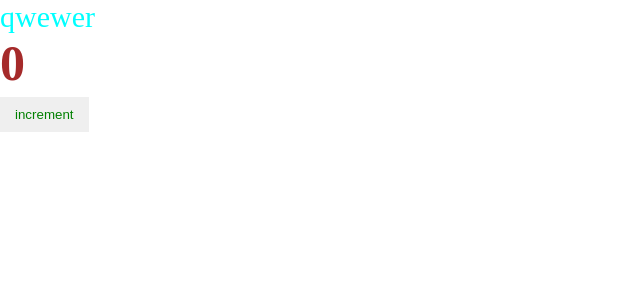
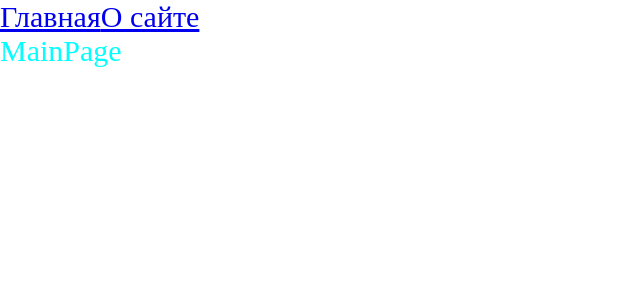
Before and after one commit to Denis227U/ulby_project, a React app: page / in a window 1280 px wide. Shown: the top 300 px of the page, without its empty margins (0-640 px from the left). Built offline with nearby package versions, Linux system fonts and the light colour scheme.

Commit message:
6. Routing. Code spliting. Lazy suspence

```diff
--- a/package.json
+++ b/package.json
@@ -16,6 +16,7 @@
     "@types/node": "^17.0.21",
     "@types/react": "^17.0.39",
     "@types/react-dom": "^17.0.11",
+    "@types/react-router-dom": "^5.3.3",
     "@types/webpack": "^5.28.0",
     "@types/webpack-dev-server": "^4.7.2",
     "css-loader": "^6.6.0",
@@ -33,6 +34,7 @@
   },
   "dependencies": {
     "react": "^17.0.2",
-    "react-dom": "^17.0.2"
+    "react-dom": "^17.0.2",
+    "react-router-dom": "^6.2.1"
   }
 }
--- a/src/App.tsx
+++ b/src/App.tsx
@@ -1,13 +1,24 @@
-import React from 'react';
-import { Counter } from './components/Counter';
+import React, { Suspense } from 'react';
+import { Route, Routes, Link } from 'react-router-dom';
+
+// import AboutPage from './pages/AboutPage/AboutPage';
+// import MainPage from './pages/MainPage/MainPage';
+import { AboutPageAsync } from './pages/AboutPage/AboutPage.async';
+import { MainPageAsync } from './pages/MainPage/MainPage.async';
 
 import './index.scss';
 
 const App = () => {
   return (
     <div className="app">
-      <span>qwewer</span>
-      <Counter />
+      <Link to={'/'}>Главная</Link>
+      <Link to={'/about'}>О сайте</Link>
+      <Suspense fallback={<div>Loading...</div>}>
+        <Routes>
+          <Route path="/about" element={<AboutPageAsync />} />
+          <Route path="/" element={<MainPageAsync />} />
+        </Routes>
+      </Suspense>
     </div>
   );
 };
--- a/src/index.tsx
+++ b/src/index.tsx
@@ -1,5 +1,11 @@
 import { render } from 'react-dom';
 
 import App from './App';
+import { BrowserRouter } from 'react-router-dom';
 
-render(<App />, document.getElementById('root'));
+render(
+  <BrowserRouter>
+    <App />
+  </BrowserRouter>,
+  document.getElementById('root'),
+);
--- /dev/null
+++ b/src/pages/AboutPage/AboutPage.async.tsx
@@ -0,0 +1,8 @@
+import { lazy } from 'react';
+
+export const AboutPageAsync = lazy(
+  () =>
+    new Promise((resolve) => {
+      setTimeout(() => resolve(import('./AboutPage') as never), 1000);
+    }),
+);
--- /dev/null
+++ b/src/pages/AboutPage/AboutPage.tsx
@@ -0,0 +1,7 @@
+import React from 'react';
+
+const AboutPage = () => {
+  return <div>AboutPage</div>;
+};
+
+export default AboutPage;
--- /dev/null
+++ b/src/pages/MainPage/MainPage.async.tsx
@@ -0,0 +1,8 @@
+import { lazy } from 'react';
+
+export const MainPageAsync = lazy(
+  () =>
+    new Promise((resolve) => {
+      setTimeout(() => resolve(import('./MainPage') as never), 1000);
+    }),
+);
--- /dev/null
+++ b/src/pages/MainPage/MainPage.tsx
@@ -0,0 +1,7 @@
+import React from 'react';
+
+const MainPage = () => {
+  return <div>MainPage</div>;
+};
+
+export default MainPage;
```
Also changed, not shown: 1 other file (tests, documents, lock files or other folders).
